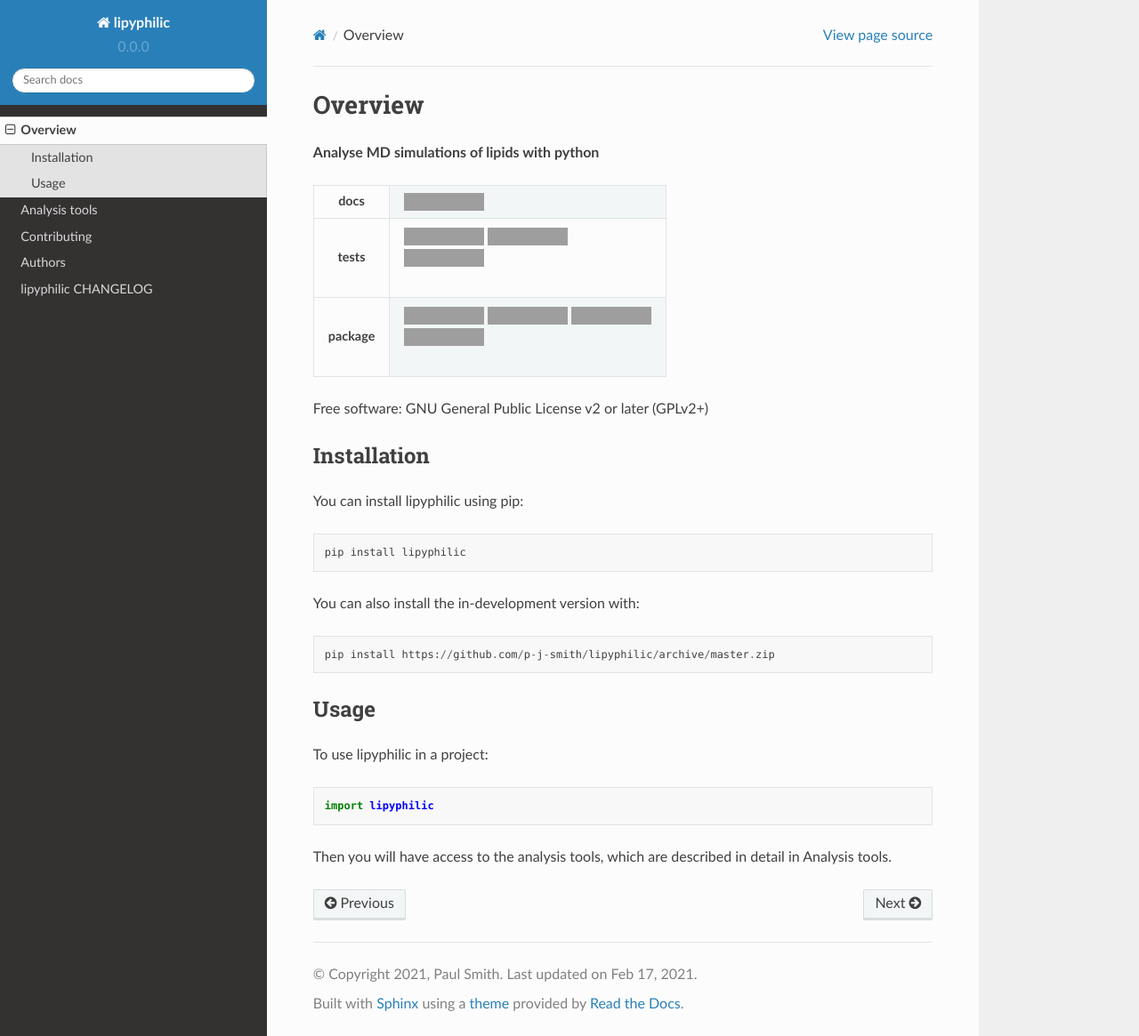
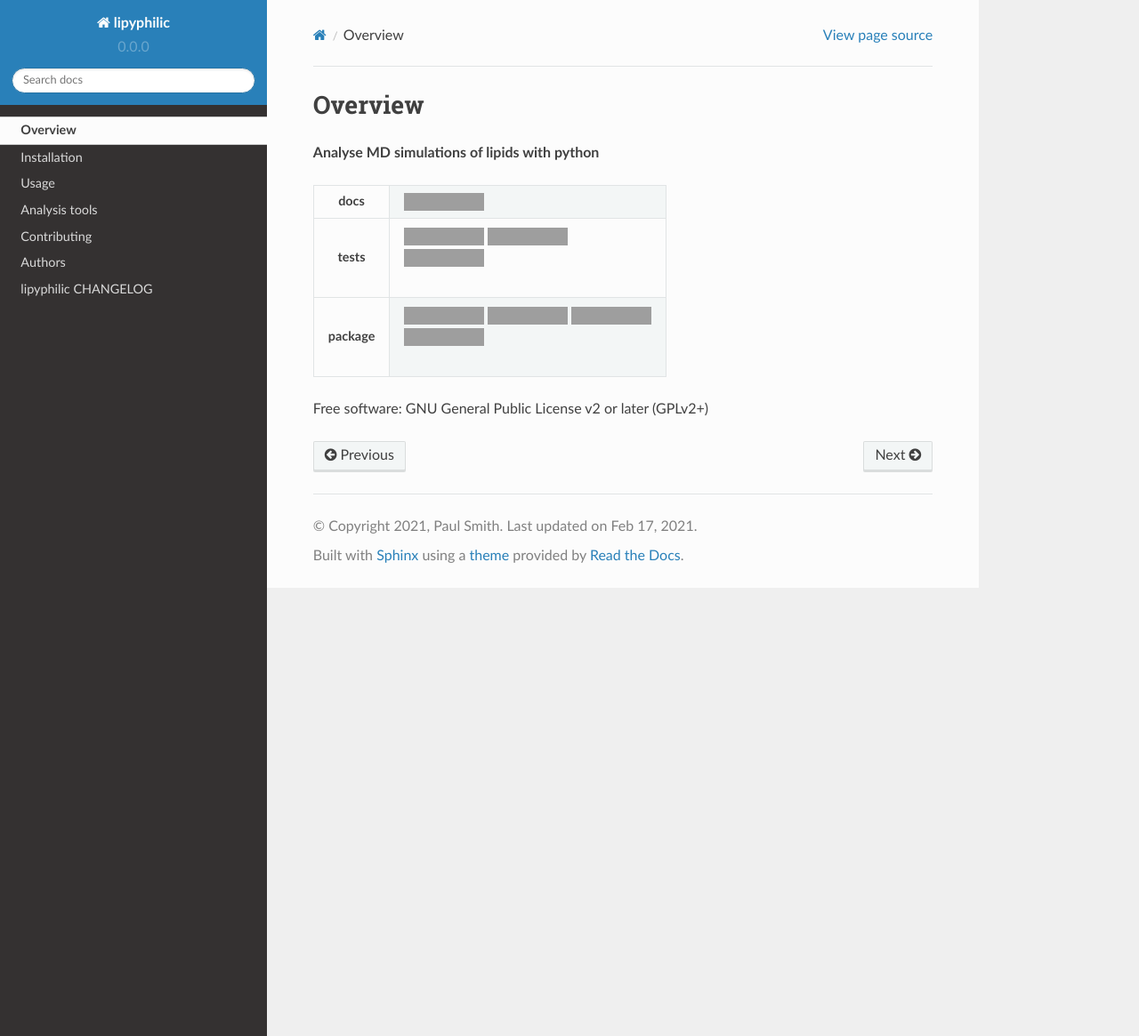
Before and after one commit to p-j-smith/lipyphilic, a Sphinx documentation site: the page built from docs/readme.rst, in a window 1280 px wide and 1165 px high, cut to the strip 0-1165 px from the top of the window. Shown: the whole strip at 89% size. Built offline with Sphinx 7.4.7 and the Read the Docs theme 2.0.0, drawn with Linux system fonts in a browser that asks for light colours; pages that are not in the unit, such as notebooks, are missing from menus; grey boxes are pictures that could not be loaded.

Commit message:
Update docs

```diff
--- a/README.rst
+++ b/README.rst
@@ -58,23 +58,3 @@
 .. end-badges
 
 Free software: GNU General Public License v2 or later (GPLv2+)
-
-Installation
-============
-
-You can install lipyphilic using pip::
-
-    pip install lipyphilic
-
-You can also install the in-development version with::
-
-    pip install https://github.com/p-j-smith/lipyphilic/archive/master.zip
-
-Usage
-=====
-
-To use lipyphilic in a project::
-
-	import lipyphilic
-
-Then you will have access to the analysis tools, which are described in detail in Analysis tools.
--- a/docs/index.rst
+++ b/docs/index.rst
@@ -1,11 +1,13 @@
 ========================================
-Lipyphilic: A love of lipids and python!
+lipyphilic: A love of lipids and python!
 ========================================
 
 .. toctree::
    :maxdepth: 2
 
    readme
+   installation
+   usage
    reference/analyses
    contributing
    authors
```
Also changed, not shown: 1 other file.
